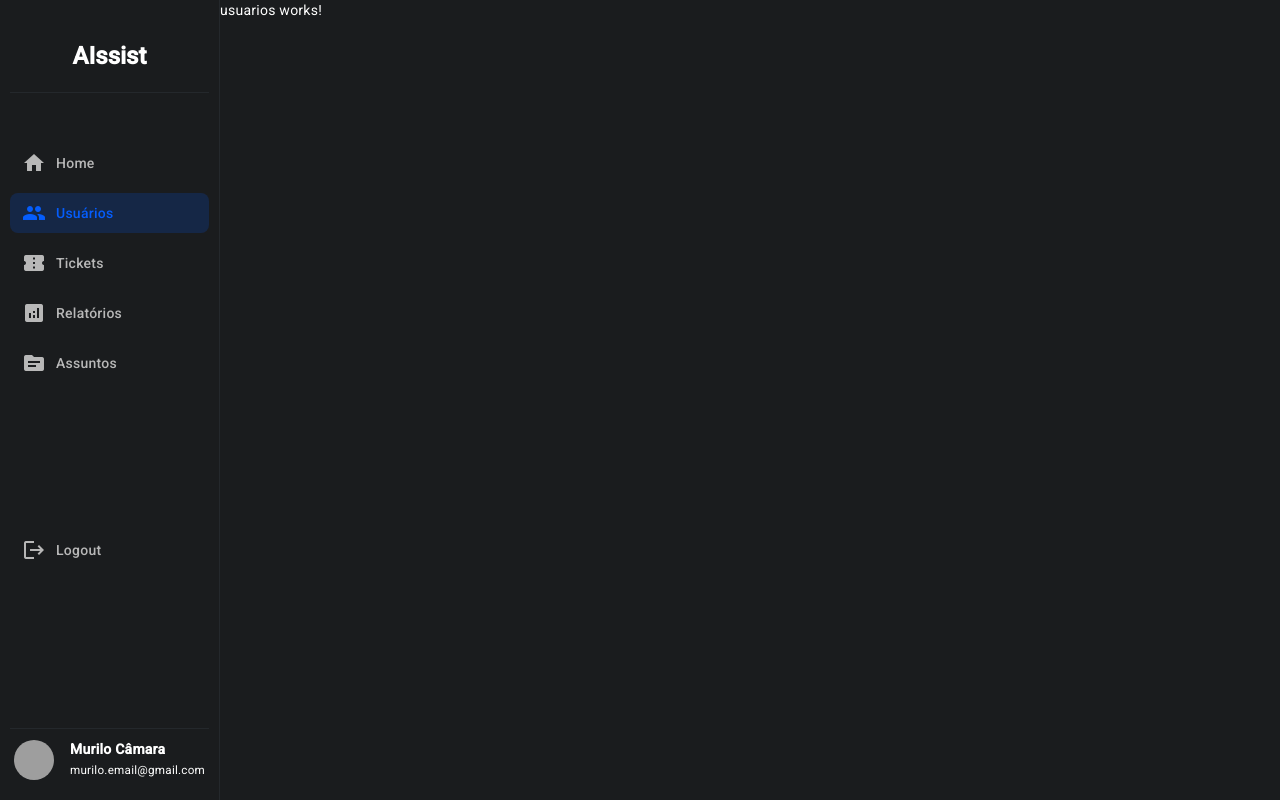
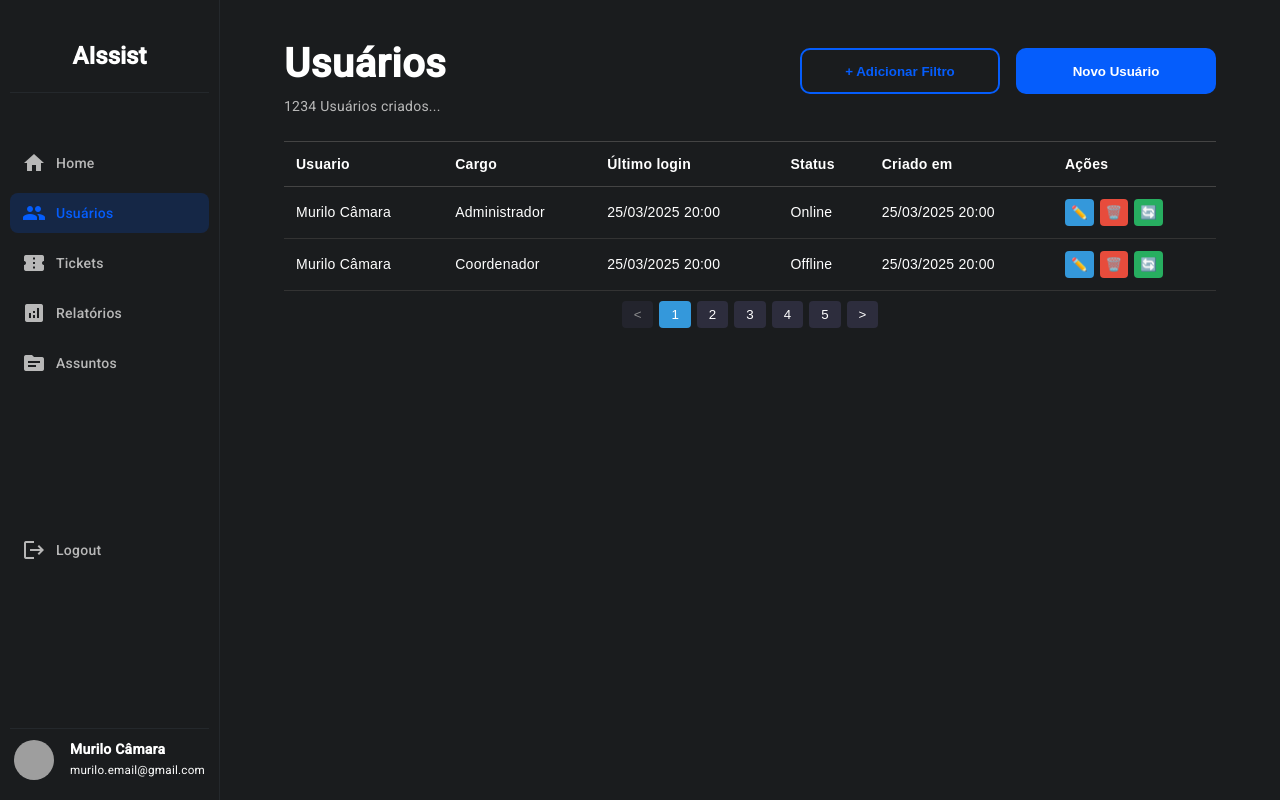
Before and after one commit to ThorMorciani/PimWeb, an Angular app in the folder Frontend/AIssist/: page /usuarios in a window 1280 px wide. Built offline with nearby package versions, Linux system fonts and the light colour scheme; grey boxes are pictures that could not be loaded.

Commit message:
Feat: Table and users page
- Adicionado componente da tabela;
- Estrutura da pagina usuários criada;

- Obs: Tabela In Progress...

```diff
--- a/Frontend/AIssist/src/app/components/button/button.component.scss
+++ b/Frontend/AIssist/src/app/components/button/button.component.scss
@@ -6,6 +6,7 @@
   width: 200px;
   height: 46px;
   border-radius: 10px;
+  font-weight: bold;
 
   &:hover {
     background-color: $primary-button-background-hover;
@@ -62,6 +63,14 @@
 }
 
 .outlined {
-  background-color: transparent !important;
-  border: 2px solid currentColor !important;
+  background-color: transparent;
+  border: 2px solid $primary-button-background;
+  color: $primary-button-background;
+  &:hover {
+    background-color: $primary-button-background;
+    color: $primary-button-text;
+    border: none;
+    transition: .3s;
+    cursor: pointer;
+  }
 }
--- /dev/null
+++ b/Frontend/AIssist/src/app/components/data-table/data-table.component.html
@@ -0,0 +1,32 @@
+<div class="table-container">
+  <table>
+    <thead>
+      <tr>
+        <th *ngFor="let header of headers">{{ header }}</th>
+        <th>Ações</th>
+      </tr>
+    </thead>
+    <tbody>
+      <tr *ngFor="let row of data">
+        <td *ngFor="let header of headers">{{ row[header] }}</td>
+        <td class="actions">
+          <button class="btn edit" (click)="onAction('edit', row)">✏️</button>
+          <button class="btn delete" (click)="onAction('delete', row)">🗑️</button>
+          <button class="btn toggle" (click)="onAction('toggle', row)">🔄</button>
+        </td>
+      </tr>
+    </tbody>
+  </table>
+
+  <!-- Paginação -->
+  <div class="pagination">
+    <button (click)="changePage(page-1)" [disabled]="page === 1">&lt;</button>
+    <button
+      *ngFor="let p of [1,2,3,4,5]"
+      [class.active]="p === page"
+      (click)="changePage(p)">
+      {{ p }}
+    </button>
+    <button (click)="changePage(page+1)">&gt;</button>
+  </div>
+</div>
--- /dev/null
+++ b/Frontend/AIssist/src/app/components/data-table/data-table.component.scss
@@ -0,0 +1,77 @@
+.table-container {
+  margin-top: .8rem;
+  width: 100%;
+  color: #fff;
+  font-family: Arial, sans-serif;
+
+  table {
+    width: 100%;
+    border-collapse: collapse;
+
+    thead {
+      th {
+        padding: 12px;
+        text-align: left;
+        font-weight: 600;
+        border-bottom: 1px solid #444;
+        border-top: 1px solid #444;
+      }
+    }
+
+    tbody {
+      tr {
+        border-bottom: 1px solid #333;
+        &:hover {
+          background: #2b2b3b;
+        }
+        td {
+          padding: 12px;
+        }
+      }
+    }
+  }
+
+  .actions {
+    display: flex;
+    gap: 6px;
+
+    .btn {
+      border: none;
+      padding: 6px;
+      border-radius: 4px;
+      cursor: pointer;
+      color: white;
+
+      &.edit { background: #3498db; }
+      &.delete { background: #e74c3c; }
+      &.toggle { background: #27ae60; }
+
+      &:hover { opacity: 0.8; }
+    }
+  }
+
+  .pagination {
+    margin-top: 10px;
+    display: flex;
+    justify-content: center;
+    gap: 6px;
+
+    button {
+      background: #2d2d3d;
+      border: none;
+      padding: 6px 12px;
+      border-radius: 4px;
+      cursor: pointer;
+      color: white;
+
+      &.active {
+        background: #3498db;
+      }
+
+      &:disabled {
+        opacity: 0.5;
+        cursor: not-allowed;
+      }
+    }
+  }
+}
--- /dev/null
+++ b/Frontend/AIssist/src/app/components/data-table/data-table.component.ts
@@ -0,0 +1,32 @@
+import { Component, Input, Output, EventEmitter, OnChanges } from '@angular/core';
+import { CommonModule } from '@angular/common';
+
+@Component({
+  selector: 'app-data-table',
+  standalone: true,
+  imports: [CommonModule],
+  templateUrl: './data-table.component.html',
+  styleUrl: './data-table.component.scss'
+})
+export class DataTableComponent implements OnChanges {
+  @Input() data: any[] = [];
+  @Input() page: number = 1;
+  @Output() pageChange = new EventEmitter<number>();
+  @Output() action = new EventEmitter<{type: string, row: any}>();
+
+  headers: string[] = [];
+
+  ngOnChanges() {
+    if (this.data.length > 0) {
+      this.headers = Object.keys(this.data[0]); // Pega as chaves do primeiro objeto
+    }
+  }
+
+  changePage(newPage: number) {
+    this.pageChange.emit(newPage);
+  }
+
+  onAction(type: string, row: any) {
+    this.action.emit({type, row});
+  }
+}
--- a/Frontend/AIssist/src/app/views/home/home.component.html
+++ b/Frontend/AIssist/src/app/views/home/home.component.html
@@ -1,4 +1,4 @@
-<div class="home-container">
+<div class="container">
   <h1 class="logo">LOGO</h1>
   <h2>Olá, seja bem-vindo!</h2>
   <p>
--- a/Frontend/AIssist/src/app/views/home/home.component.scss
+++ b/Frontend/AIssist/src/app/views/home/home.component.scss
@@ -1,17 +1,4 @@
 @import '../../../styles/variables';
-
-.home-container {
-  flex: 1;
-  display: flex;
-  flex-direction: column;
-  justify-content: center;
-  align-items: center;
-  text-align: center;
-  color: white;
-  padding: 20px;
-  min-height: 100vh;
-  box-sizing: border-box;
-}
 
 .logo {
   color: $primary-button-background;
--- a/Frontend/AIssist/src/app/views/usuarios/usuarios.component.html
+++ b/Frontend/AIssist/src/app/views/usuarios/usuarios.component.html
@@ -1 +1,27 @@
-<p>usuarios works!</p>
+<div class="container-dashboard">
+    <div class="dashboard-header">
+        <div>
+            <h2 class="page-title">Usuários</h2>
+            <p class="page-subtitle">1234 Usuários criados...</p>
+        </div>
+        <div class="dashboard-header-buttons">
+            <app-button
+                texto="+ Adicionar Filtro"
+                size="large"
+                type="primary"
+                [outlined]="true"
+            />
+            <app-button
+                texto="Novo Usuário"
+                size="large"
+                type="primary"
+            />
+        </div>
+    </div>
+    <app-data-table
+        [data]="usuarios"
+        [page]="paginaAtual"
+        (pageChange)="carregarPagina($event)"
+        (action)="executarAcao($event)">
+    </app-data-table>
+</div>
--- a/Frontend/AIssist/src/app/views/usuarios/usuarios.component.ts
+++ b/Frontend/AIssist/src/app/views/usuarios/usuarios.component.ts
@@ -1,12 +1,30 @@
 import { Component } from '@angular/core';
+import { ButtonComponent } from '../../components/button/button.component';
+import { DataTableComponent} from '../../components/data-table/data-table.component';
 
 @Component({
   selector: 'app-usuarios',
   standalone: true,
-  imports: [],
+  imports: [ButtonComponent, DataTableComponent],
   templateUrl: './usuarios.component.html',
   styleUrl: './usuarios.component.scss'
 })
 export class UsuariosComponent {
+  usuarios = [
+    { Usuario: 'Murilo Câmara', Cargo: 'Administrador', 'Último login': '25/03/2025 20:00', Status: 'Online', 'Criado em': '25/03/2025 20:00' },
+    { Usuario: 'Murilo Câmara', Cargo: 'Coordenador', 'Último login': '25/03/2025 20:00', Status: 'Offline', 'Criado em': '25/03/2025 20:00' },
+    // ...dados da API
+  ];
+
+paginaAtual = 1;
+
+carregarPagina(p: number) {
+  this.paginaAtual = p;
+  // chamada API passando p
+}
+
+executarAcao(event: any) {
+  console.log('Ação:', event.type, 'Na linha:', event.row);
+}
 
 }
--- a/Frontend/AIssist/src/styles.scss
+++ b/Frontend/AIssist/src/styles.scss
@@ -48,3 +48,44 @@ body { margin: 0; font-family: Roboto, "Helvetica Neue", sans-serif; }
     color: $textbox-border;
     background-color: $default-background;
 }
+
+.container {
+  flex: 1;
+  display: flex;
+  flex-direction: column;
+  justify-content: center;
+  align-items: center;
+  text-align: center;
+  color: white;
+  padding: 20px;
+  min-height: 100vh;
+  box-sizing: border-box;
+}
+
+.container-dashboard {
+    width: 100%;
+    height: 100vh;
+    padding: 3rem 4rem;
+    box-sizing: border-box;
+    display: flex;
+    flex-direction: column;
+}
+
+.dashboard-header {
+    display: flex;
+    flex-direction: row;
+    justify-content: space-between;
+    .dashboard-header-buttons {
+        display: flex;
+        gap: 0 1rem;
+    }
+}
+
+.dashboard-header .page-title {
+    font-size: 2.5rem;
+    font-weight: 700;
+}
+
+.dashboard-header .page-subtitle {
+    color: $information-text-color;
+}
```
Also changed, not shown: 1 other file (tests, documents, lock files or other folders).
